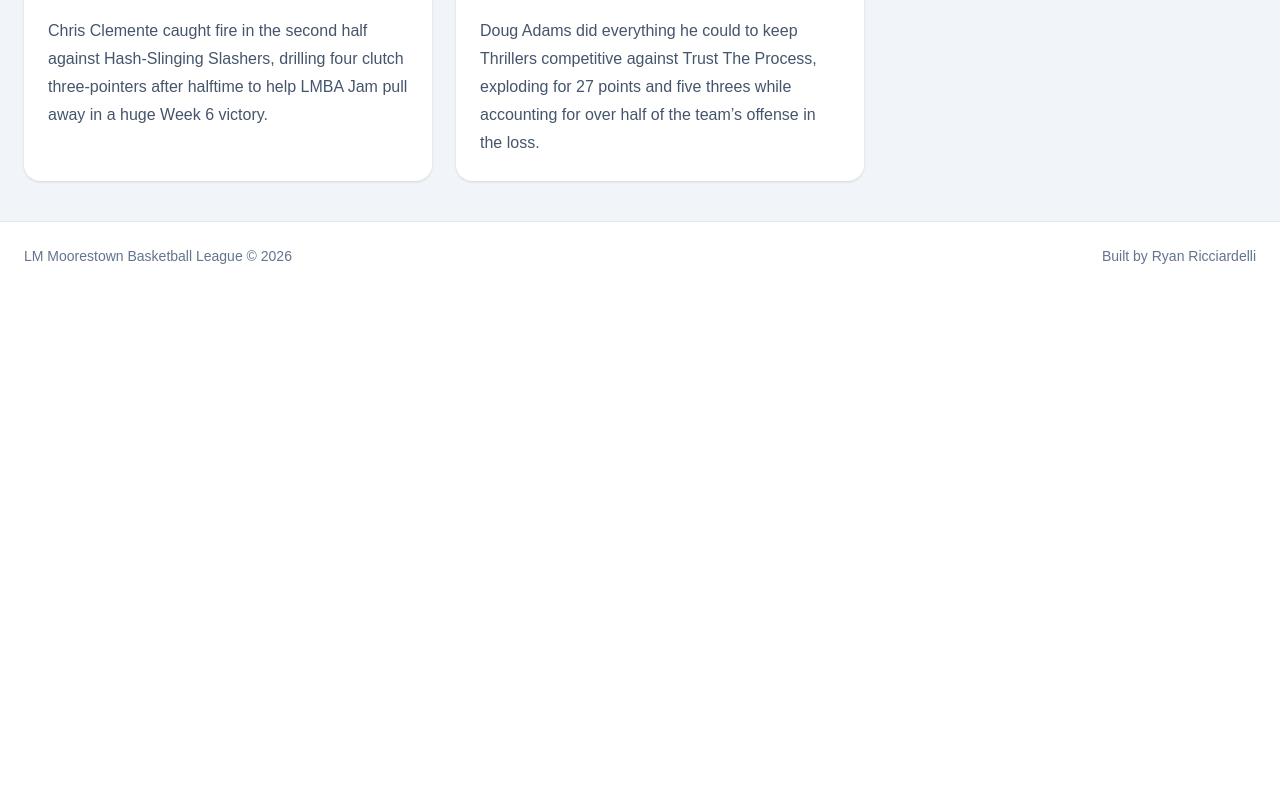
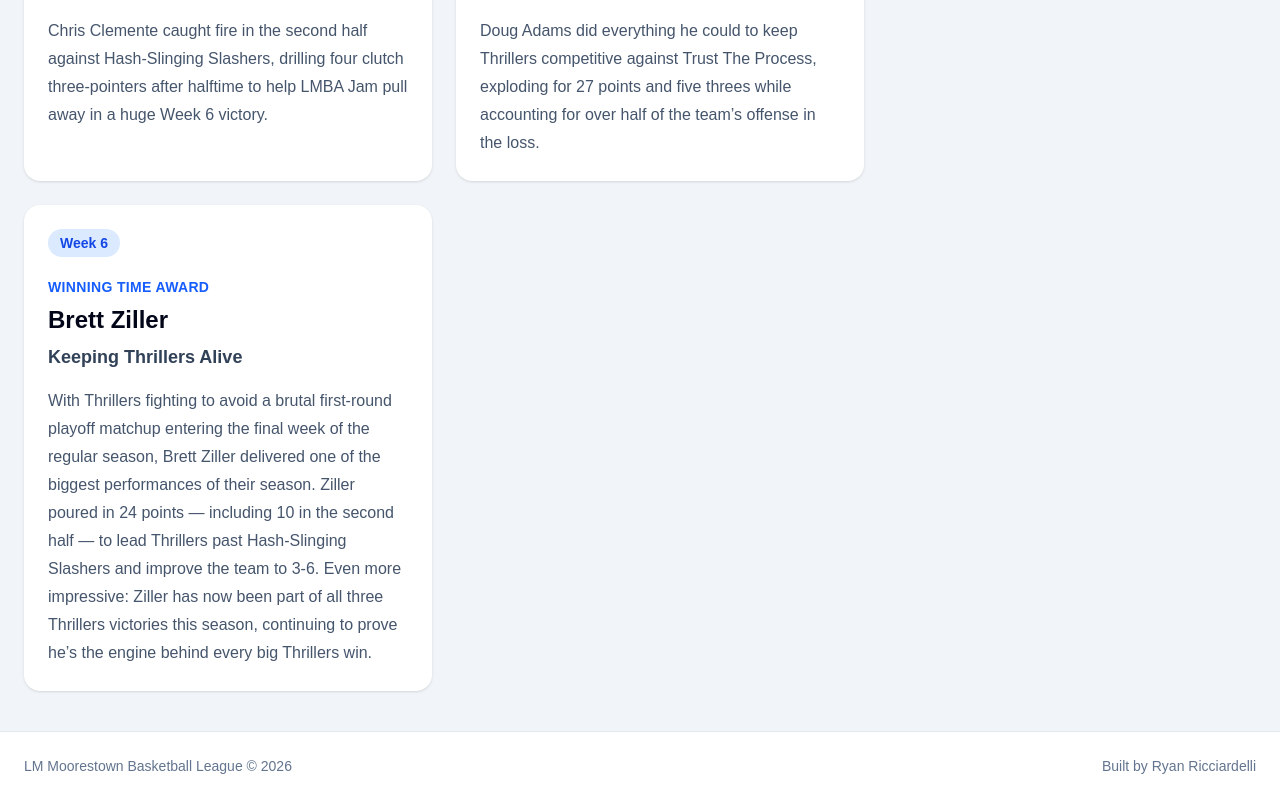
Before and after one commit to illedraiccir/lmba-website, a Next.js app: page / in a window 1280 px wide. Shown: the part 3822-4622 px from the top of the page. Before the commit the page ends 4112 px from the top, so only its background shows below. Built offline with nearby package versions, Linux system fonts and the light colour scheme.

Commit message:
Week 6 Award for Ziller added.

```diff
--- a/data/weeklyAwards.ts
+++ b/data/weeklyAwards.ts
@@ -262,5 +262,16 @@ export const weeklyAwards: WeeklyAward[] = [
     "seasonTeamId": "2026-thrillers",
     "title": "Despite The Loss...",
     "body": "Doug Adams did everything he could to keep Thrillers competitive against Trust The Process, exploding for 27 points and five threes while accounting for over half of the team’s offense in the loss."
+  },
+  {
+    awardId: "2026-w6-winning-time-award",
+    seasonId: "2026",
+    week: 6,
+    awardName: "Winning Time Award",
+    recipientName: "Brett Ziller",
+    playerId: "brett-ziller",
+    seasonTeamId: "2026-thrillers",
+    title: "Keeping Thrillers Alive",
+    body: "With Thrillers fighting to avoid a brutal first-round playoff matchup entering the final week of the regular season, Brett Ziller delivered one of the biggest performances of their season. Ziller poured in 24 points — including 10 in the second half — to lead Thrillers past Hash-Slinging Slashers and improve the team to 3-6. Even more impressive: Ziller has now been part of all three Thrillers victories this season, continuing to prove he’s the engine behind every big Thrillers win.",
   }
 ];
```
